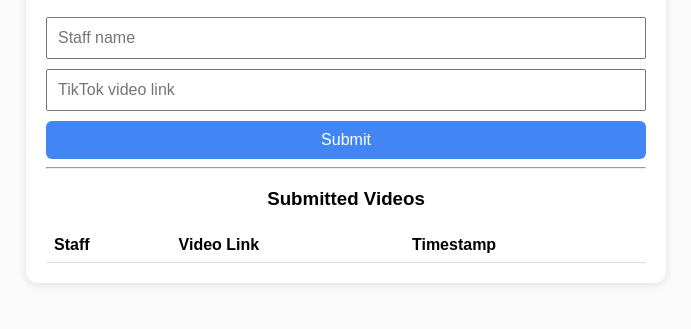
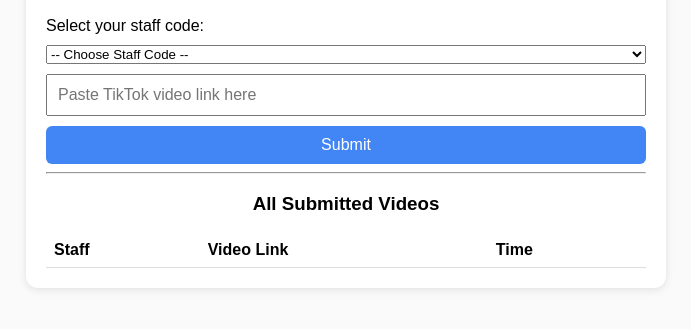
Before and after one commit to senhengtemerloh/tiktoktracking, a plain HTML site: page index.html in a window 1280 px wide. Shown: the part 111-440 px from the top of the page, without its empty margins (294-985 px from the left). Drawn offline with Linux system fonts and the light colour scheme; no server answers.

Commit message:
Update index.html

```diff
--- a/index.html
+++ b/index.html
@@ -1,10 +1,10 @@
 <!DOCTYPE html>
 <html lang="en">
 <head>
-  <meta charset="UTF-8" />
-  <meta name="viewport" content="width=device-width, initial-scale=1.0" />
-  <title>GS009 TikTok Video Tracker</title>
-  <link rel="stylesheet" href="style.css" />
+  <meta charset="UTF-8">
+  <meta name="viewport" content="width=device-width, initial-scale=1.0">
+  <title>GS009 TikTok Tracker</title>
+  <link rel="stylesheet" href="style.css">
   <script type="module" src="script.js" defer></script>
 </head>
 <body>
@@ -12,20 +12,29 @@
     <h2>GS009 TikTok Video Tracker</h2>
 
     <form id="videoForm">
-      <input type="text" id="staffName" placeholder="Staff name" required />
-      <input type="text" id="videoLink" placeholder="TikTok video link" required />
+      <label for="staffCode">Select your staff code:</label>
+      <select id="staffCode" required>
+        <option value="">-- Choose Staff Code --</option>
+        <option value="GS001">GS001</option>
+        <option value="GS002">GS002</option>
+        <option value="GS003">GS003</option>
+        <option value="GS004">GS004</option>
+        <option value="GS005">GS005</option>
+      </select>
+
+      <input type="url" id="videoLink" placeholder="Paste TikTok video link here" required />
       <button type="submit">Submit</button>
     </form>
 
-    <hr />
+    <hr>
 
-    <h3>Submitted Videos</h3>
+    <h3>All Submitted Videos</h3>
     <table>
       <thead>
         <tr>
           <th>Staff</th>
           <th>Video Link</th>
-          <th>Timestamp</th>
+          <th>Time</th>
         </tr>
       </thead>
       <tbody id="videoList"></tbody>
```
